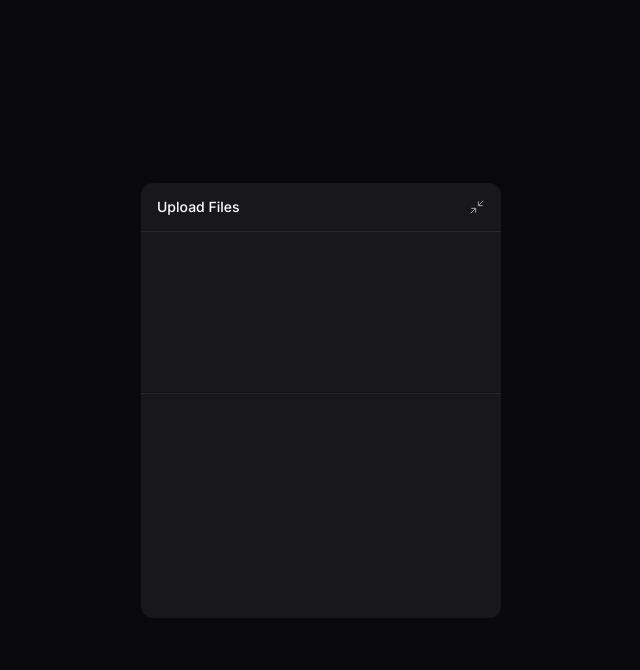
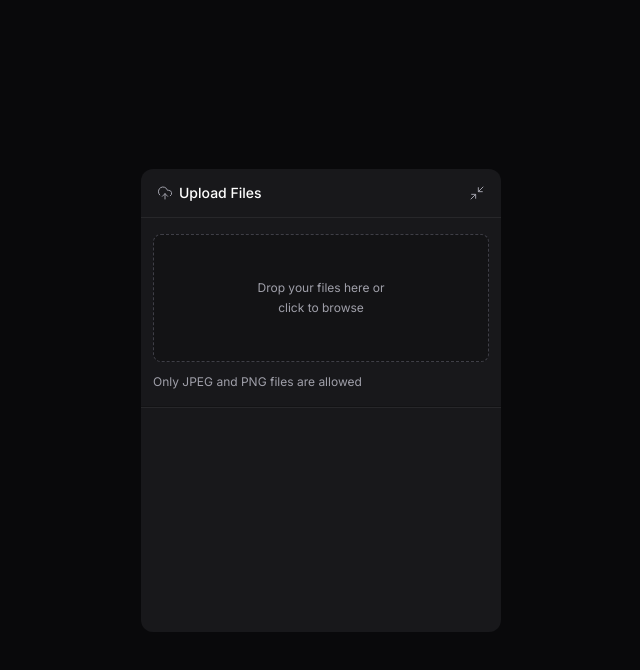
Before and after one commit to MatheusSPereira/ftr-rocketseat-upload-web, a React (Vite) app in the folder upload-web/: page / in a window 1280 px wide. Both pictures are taken after a click on the button "Upload Files". Shown: the top 670 px of the page, without its empty margins (319-959 px from the left). Built offline with nearby package versions, Linux system fonts and the light colour scheme.

Commit message:
Componentes: Dropzone & Title

```diff
--- a/upload-web/package.json
+++ b/upload-web/package.json
@@ -15,6 +15,7 @@
     "lucide-react": "^1.7.0",
     "react": "^19.2.4",
     "react-dom": "^19.2.4",
+    "react-dropzone": "^15.0.0",
     "tailwind-merge": "^3.5.0",
     "tailwind-variants": "^3.2.2",
     "tailwindcss": "^4.2.2"
--- a/upload-web/src/components/upload-widget-dropzone.tsx
+++ b/upload-web/src/components/upload-widget-dropzone.tsx
@@ -1,5 +1,30 @@
+import { useDropzone } from "react-dropzone"
+
 export function UploadWidgetDropzone() {
+    const { getInputProps, getRootProps, isDragActive } = useDropzone({
+        multiple: true,
+        accept: {
+            "image/jpeg": [],
+            "image/png": [],
+        },
+        onDrop: (acceptedFiles, fileRejections, event) => {
+            console.log(acceptedFiles)
+        }
+    })
+
     return (
-        <div className="px-3 h-32"></div>
+        <div className="px-3 flex flex-col gap-3">
+            <div
+                data-active={isDragActive}
+                className="cursor-pointer text-zinc-400 bg-black/20 p-5 rounded-lg border border-zinc-700 border-dashed h-32 flex flex-col items-center justify-center gap-1 hover:border-zinc-600 transition-colors data-[active=true]:bg-indigo-500/10 data-[active=true]:border-indigo-500 data-[active=true]:text-indigo-400"
+                {...getRootProps()}>
+                <input type="file" {...getInputProps()} />
+
+                <span className="text-xs">Drop your files here or</span>
+                <span className="text-xs text-zinc-400">click to browse</span>
+            </div>
+
+            <span className="text-xs text-zinc-400">Only JPEG and PNG files are allowed</span>
+        </div>
     )
 }
--- a/upload-web/src/components/upload-widget-header.tsx
+++ b/upload-web/src/components/upload-widget-header.tsx
@@ -1,11 +1,12 @@
 import { Minimize2 } from "lucide-react";
 import { Button } from "./ui/button";
 import * as Collapsible from "@radix-ui/react-collapsible";
+import { UploadWidgetTitle } from "./upload-widget-title";
 
 export function UploadWidgetHeader() {
     return (
         <div className="w-full p-4 py-2 bg-white/2 border-zinc-800 border-b flex items-center justify-between">
-            <span className="text-sm font-medium">Upload Files</span>
+            <UploadWidgetTitle />
 
             <Collapsible.Trigger asChild>
                 <Button size="icon" className="-mr-2">
--- a/upload-web/src/components/upload-widget-minimized-button.tsx
+++ b/upload-web/src/components/upload-widget-minimized-button.tsx
@@ -1,10 +1,11 @@
 import * as Collapsible from "@radix-ui/react-collapsible";
 import { Maximize2 } from "lucide-react";
+import { UploadWidgetTitle } from "./upload-widget-title";
 
 export function UploadWidgetMinimizedButton() {
     return (
         <Collapsible.Trigger className="group w-full bg-white/2 py-3 px-5 flex items-center justify-between">
-            <span className="text-sm font-medium">Upload Files</span>
+            <UploadWidgetTitle />
 
             <Maximize2 strokeWidth={1.5} className="size-4 text-zinc-400 group-hover:text-zinc-100" />
         </Collapsible.Trigger>
--- /dev/null
+++ b/upload-web/src/components/upload-widget-title.tsx
@@ -0,0 +1,10 @@
+import { UploadCloud } from "lucide-react"
+
+export function UploadWidgetTitle() {
+    return (
+        <div className="flex items-center gap-1.5 text-sm font-medium">
+            <UploadCloud strokeWidth={1.5} className="size-4 text-zinc-400" />
+            <span>Upload Files</span>
+        </div>
+    )
+}
```
Also changed, not shown: 1 other file (tests, documents, lock files or other folders).
